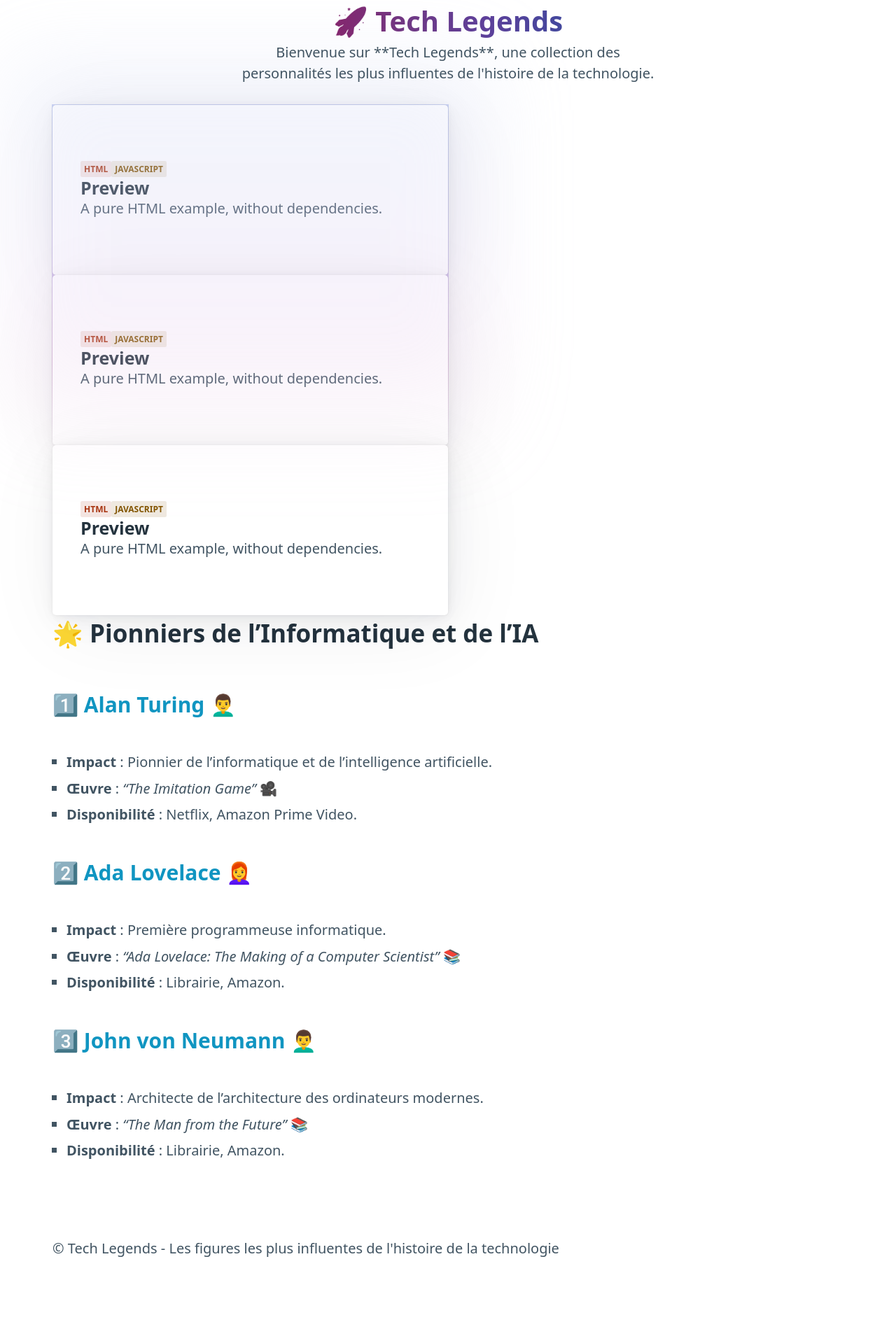
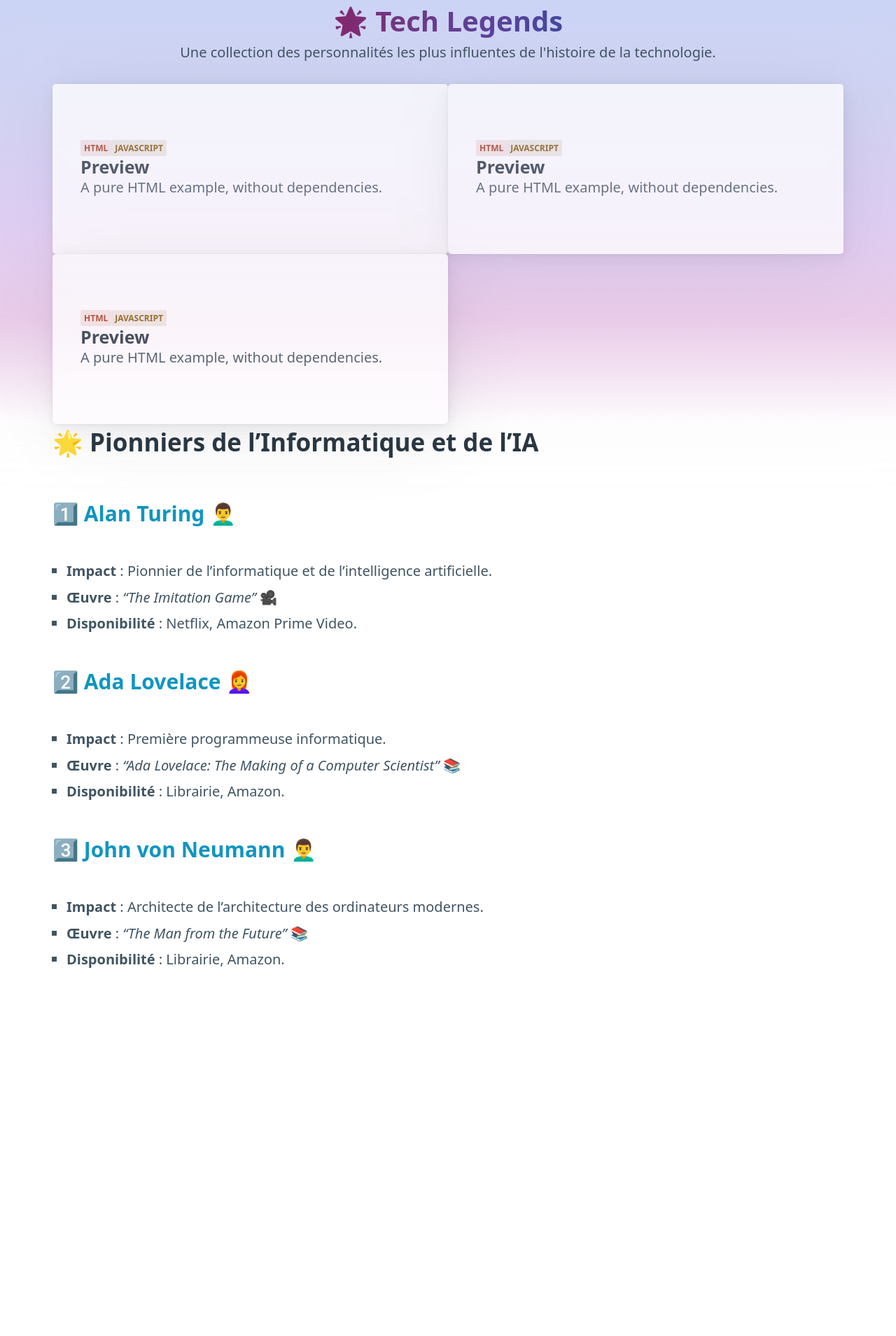
Before and after one commit to evilz/tech-legends, a Jekyll site: the page built from index.md, in a window 1280 px wide. Shown: the whole page at 70% size. Built offline with Jekyll 4.4.1, drawn with Linux system fonts in a browser that asks for light colours; after the commit the page ends 1416 px from its top, so only the background shows below that.

Commit message:
fix home page style

```diff
--- a/_layouts/default.html
+++ b/_layouts/default.html
@@ -16,9 +16,6 @@
         {{ content }}
     </main>
 
-    <!-- Footer -->
-    <footer class="container">
-        <p>© {{ site.title }} - {{ site.description }}</p>
-    </footer>
+
 </body>
 </html>
--- a/index.md
+++ b/index.md
@@ -5,9 +5,8 @@ layout: default
 
 <section class="hero">
 <div class="hook">
- <h1><mark>🚀 Tech Legends</mark></h1>
- <p class="secondary">Bienvenue sur **Tech Legends**, une collection des personnalités les plus influentes de
-        l'histoire de la technologie.</p>
+ <h1><mark>🌟 Tech Legends</mark></h1>
+ <p class="secondary">Une collection des personnalités les plus influentes de l'histoire de la technologie.</p>
 </div>
 
 
@@ -15,8 +14,7 @@ layout: default
 </section>
 
 
-<section class="examples-list hero">
-<div class="demo">
+<section class="examples-list">
     <article>
         <div class="badges"><span class="badge html">HTML</span><span class="badge javascript">JavaScript</span></div>
         <h2>Preview</h2>
@@ -43,7 +41,6 @@ layout: default
 
         </p>
     </article>
-   </div>
 </section>
 
 
--- a/pages.css
+++ b/pages.css
@@ -762,6 +762,27 @@ body>main .examples-list {
 
 }
 
+
+body>main .examples-list:before {
+    z-index: 0;
+    position: absolute;
+    inset: -3rem;
+    border-radius: var(--pico-border-radius);
+    background: var(--demo-border-gradient);
+    content: "";
+    filter: blur(3rem);
+    opacity: .25
+}
+
+body>main .examples-list:after {
+    z-index: -1;
+    position: absolute;
+    inset: -1px;
+    border-radius: var(--pico-border-radius);
+    background: var(--demo-border-gradient);
+    content: ""
+}
+
 @media(min-width:1024px) {
     body>main .examples-list {
         grid-template-columns: 1fr 1fr;
```
